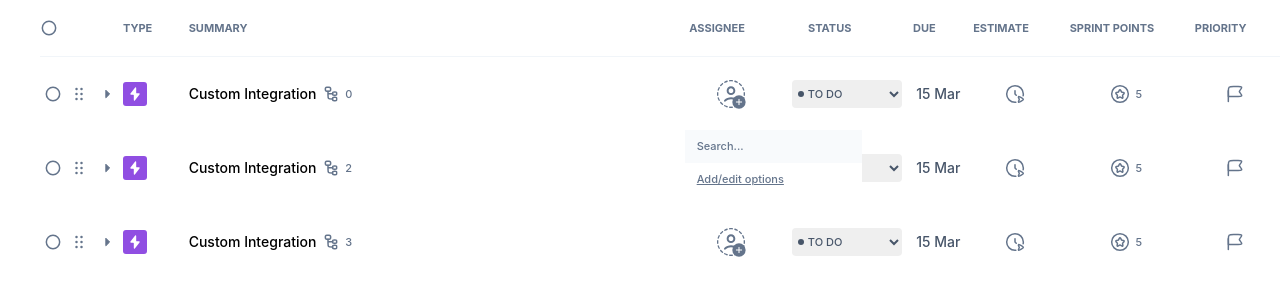
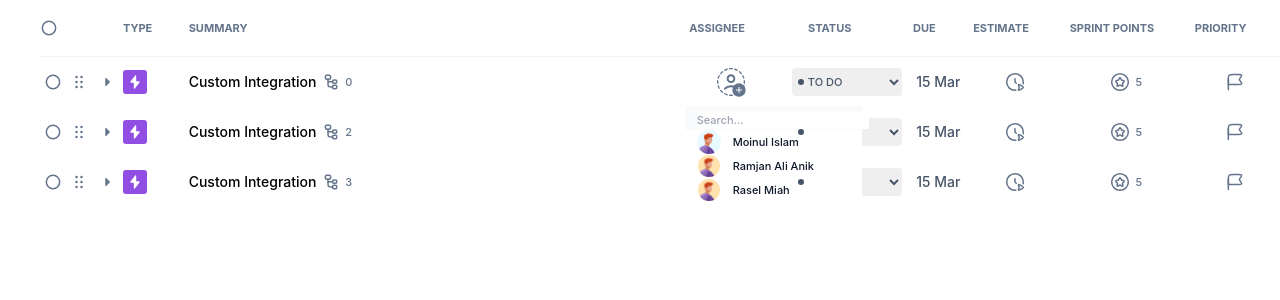
Before and after one commit to Moinul78/clickdown-table, a React (Create React App) app: page / in a window 1280 px wide. Both pictures are taken after a click on the element 731 px from the left and 94 px from the top of the page. Shown: the top 300 px of the page. Built offline with nearby package versions, Linux system fonts and the light colour scheme.

Commit message:
select user added half

```diff
--- /dev/null
+++ b/src/Components/SelectUser.jsx
@@ -0,0 +1,81 @@
+import React, { useState } from 'react';
+import { addUserIcon, avatar1, avatar2, avatar3 } from '../Assets/SVGcomponents';
+import SVGIcon from '../SVGIcon/SVGIcon';
+
+const SelectUser = () => {
+  const [addUser, setAddUser] = useState([])
+  const [modalOpen, setModalOpen] = useState(false);
+  const addedUser = [];
+  addedUser.push(addUser);
+  const users = [
+    {
+      id: 1,
+      name: "Moinul Islam",
+      icon: avatar1,
+      isAdded: false,
+    },
+    {
+      id: 2,
+      name: "Ramjan Ali Anik",
+      icon: avatar3,
+      isAdded: false,
+    },
+    {
+      id: 3,
+      name: "Rasel Miah",
+      icon: avatar3,
+      isAdded: false,
+    }
+  ]
+  const handleAddedUser = (user) => {
+    console.log(user)
+    let ele = document.getElementById("container");
+    ele.innerHTML += `
+    <SVGIcon Icon={addUserIcon} />
+    <p className='text-slate-900 font-medium text-[0.688rem]'>${user.name}</p>
+    </div>
+    `
+    setAddUser(user);
+  }
+  return (
+    <td >
+      <div onClick={() => setModalOpen(!modalOpen)} className='flex flex-row justify-center items-center py-2'>
+        <SVGIcon Icon={addUserIcon} />
+        {/* {
+          addUser ? <>
+            <img src={addUser.icon} alt="" />
+          </> : <img src={addUserIcon} alt="" />
+        } */}
+      </div>
+      {
+        modalOpen && (
+          <div className='absolute w-[11.063em] h-auto  bg-white rounded-md'>
+            <div className='bg-slate-50 px-3'>
+              <input placeholder="Search..." className='text-[0.688rem] text-slate-500 font-medium border-0' type="text" />
+              {
+                <div id="container" className='text-slate-900 font-medium text-[0.688rem]'>
+
+                </div>
+              }
+            </div>
+            {
+              users.map((user) => (
+                <div key={user.id} className='pl-3'>
+                  <div className='flex flex-row items-center gap-x-3'>
+                    <div className='w-6 h-6 bg-primary flex flex-row justify-center items-center rounded-[0.188rem]'>
+                      <SVGIcon Icon={user.icon} />
+                    </div>
+                    <p onClick={() => handleAddedUser(user)} className='text-slate-900 font-medium text-[0.688rem]'>{user.name}</p>
+                  </div>
+                </div>
+              ))
+            }
+
+          </div>
+        )
+      }
+    </td>
+  );
+};
+
+export default SelectUser;
--- a/src/Components/Table/ContentBody.jsx
+++ b/src/Components/Table/ContentBody.jsx
@@ -1,6 +1,7 @@
 import React, { useEffect, useState } from 'react';
 import { addUserIcon, IssueTypesIcon, arrowDownIcon, arrowRightIcon, circleIcon, dragIcon, editIcon, flagIcon, plusIcon, starCircleIcon, avatar1, avatar2, subtaskIcon, tagIcon, timeIcon, avatar3 } from '../../Assets/SVGcomponents';
 import SVGIcon from '../../SVGIcon/SVGIcon';
+import SelectUser from '../SelectUser';
 import DropDown from './DropDown';
 import SubTask from './SubTask';
 import styles from './Table.module.css';
@@ -9,24 +10,7 @@ const ContentBody = (props) => {
   const { showSubTask, setshowSubTask } = props.state;
   const value = props.value;
   const { showTask, setShowTask } = props.state;
-  const [addUser, setAddUser] = useState(null)
-  const [modalOpen, setModalOpen] = useState(false);
 
-  const users = [
-    {
-      "name": "Moinul Islam",
-      "icon": avatar1,
-    },
-    {
-      "name": "Ramjan Ali Anik",
-      "icon": avatar2
-    },
-    {
-      "name": "Rasel Miah",
-      "icon": avatar3
-    }
-
-  ]
 
   // const [data1, setData] = useState(null);
   // useEffect(() => {
@@ -84,37 +68,7 @@ const ContentBody = (props) => {
             <SVGIcon className={`${styles.summaryIcons}`} Icon={editIcon} />
           </div>
         </td>
-        <td >
-          <div onClick={() => setModalOpen(!modalOpen)} className='flex flex-row justify-center items-center py-5'>
-            <SVGIcon Icon={addUserIcon} />
-          </div>
-          {
-            modalOpen && (
-              <div className='absolute z-10 w-[11.063em] h-auto  bg-white rounded-md'>
-                <div className='bg-slate-50 px-3 py-2'>
-                  <p className='text-[0.688rem] text-slate-500 font-medium'>Search...</p>
-                </div>
-                <div className='pl-3'>
-                  {
-                    users.map(user => {
-                      console.log(user.name);
-                      <div className='flex flex-row items-center gap-x-3'>
-                        <div className='w-6 h-6 bg-primary flex flex-row justify-center items-center rounded-[0.188rem]'>
-                          <SVGIcon Icon={user.icon} />
-                        </div>
-                        <p className='text-slate-900 font-medium text-[0.688rem]'>{user.name}</p>
-                      </div>
-                    })
-                  }
-                </div>
-
-                <button className='pl-3 py-2 text-slate-500 font-medium text-[0.688rem] underline'>Add/edit options</button>
-
-              </div>
-            )
-          }
-
-        </td>
+        <SelectUser />
         <td>
           <div>
             <DropDown />
```
